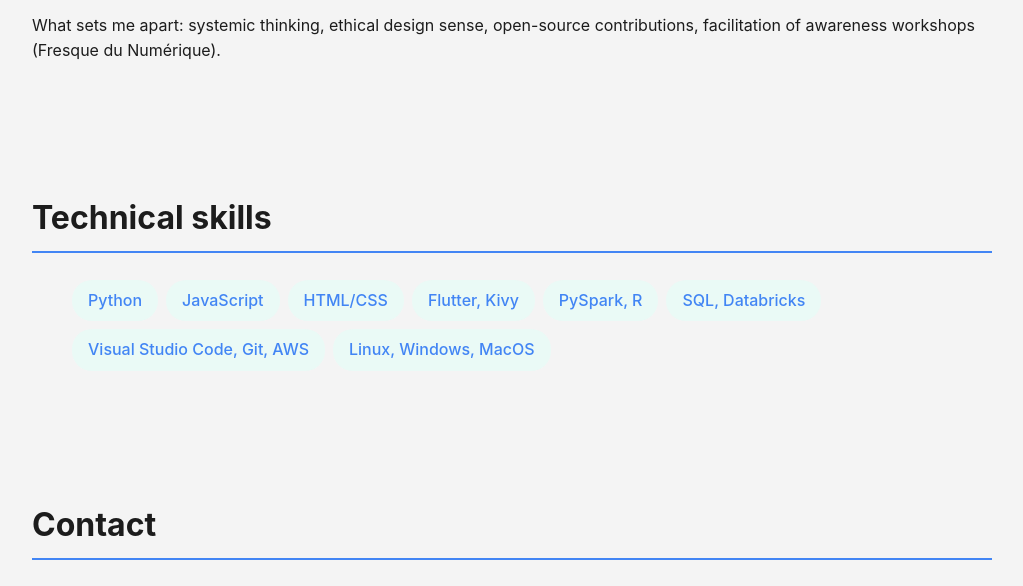
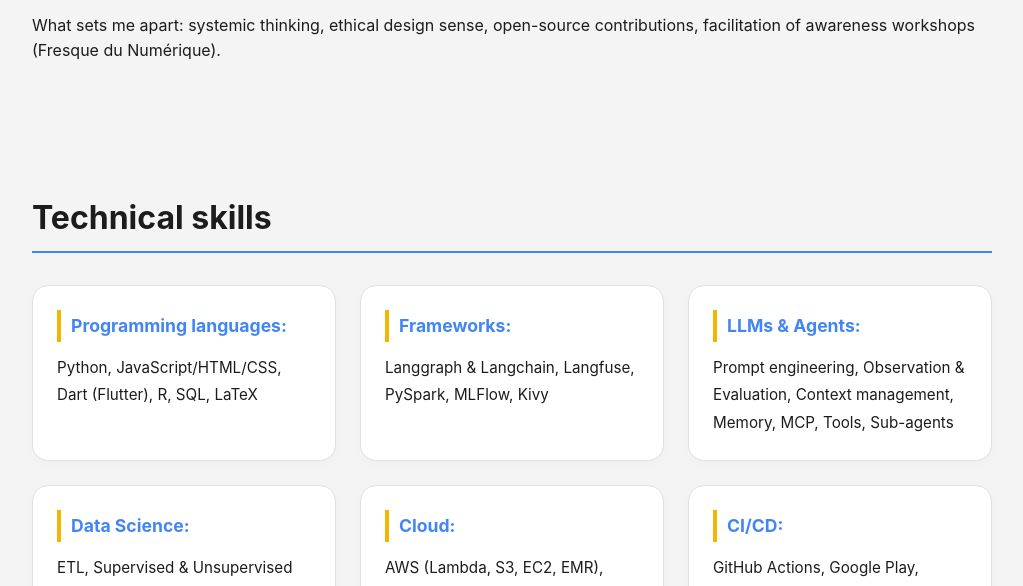
Before and after one commit to felixmortas/felixmortas.github.io, a plain HTML site: page index.html in a window 1280 px wide. Shown: the part 804-1390 px from the top of the page, without its empty margins (128-1151 px from the left). Drawn offline with Linux system fonts and the light colour scheme.

Commit message:
improve skills section

```diff
--- a/index.html
+++ b/index.html
@@ -39,14 +39,15 @@
     <section id="skills" class="container">
       <h2>Technical skills</h2>
       <ul class="skills">
-        <li>Python</li>
-        <li>JavaScript</li>
-        <li>HTML/CSS</li>
-        <li>Flutter, Kivy</li>
-        <li>PySpark, R</li>
-        <li>SQL, Databricks</li>
-        <li>Visual Studio Code, Git, AWS</li>
-        <li>Linux, Windows, MacOS</li>
+        <li><strong>Programming languages:</strong> Python, JavaScript/HTML/CSS, Dart (Flutter), R, SQL, LaTeX</li>
+        <li><strong>Frameworks:</strong> Langgraph & Langchain, Langfuse, PySpark, MLFlow, Kivy</li>
+        <li><strong>LLMs & Agents:</strong> Prompt engineering, Observation & Evaluation, Context management, Memory, MCP, Tools, Sub-agents</li>
+        <li><strong>Data Science:</strong> ETL, Supervised & Unsupervised MLOps, Structured & Unstructured data</li>
+        <li><strong>Cloud:</strong> AWS (Lambda, S3, EC2, EMR), Heroku</li>
+        <li><strong>CI/CD:</strong> GitHub Actions, Google Play, AppStore Connect</li>
+        <li><strong>External services:</strong> RevenueCat (Online payment), Firebase (Firestore, Auth), Google AdMob</li>
+        <li><strong>Development tools:</strong> VS Code, Databricks, Git</li>
+        <li><strong>OS:</strong> Linux, Windows, MacOS</li>
       </ul>
     </section>
 
--- a/style.css
+++ b/style.css
@@ -79,20 +79,66 @@ h2 {
   margin-top: 3rem;
 }
 
-.skills {
-  display: flex;
-  flex-wrap: wrap;
-  gap: 0.5rem;
-  margin-top: 1rem;
+/* ===== DESIGN SECTION SKILLS AMÉLIORÉ ===== */
+
+#skills {
+  padding-bottom: 4rem;
 }
 
+/* On transforme la liste en grille de cartes */
+.skills {
+  display: grid;
+  grid-template-columns: repeat(auto-fill, minmax(300px, 1fr));
+  gap: 1.5rem;
+  padding: 0;
+  margin-top: 2rem;
+  list-style: none;
+}
+
+/* Style de chaque carte de catégorie */
 .skills li {
-  background-color: #eafaf6;
+  background: #ffffff;
+  border: 1px solid #e0e0e0;
+  border-radius: 16px;
+  padding: 1.5rem;
+  transition: all 0.3s ease;
+  display: flex;
+  flex-direction: column;
+  box-shadow: 0 4px 6px rgba(0,0,0,0.02);
+  color: var(--text); /* Reset la couleur héritée */
+  font-weight: normal; /* Reset */
+}
+
+.skills li:hover {
+  transform: translateY(-5px);
+  box-shadow: 0 10px 20px rgba(0,0,0,0.08);
+  border-color: var(--primary);
+}
+
+/* Style des titres de catégories (ex: "Programming languages:") */
+.skills li strong {
+  display: block;
   color: var(--primary);
-  padding: 0.5rem 1rem;
-  border-radius: 20px;
-  list-style: none;
-  font-weight: 500;
+  font-size: 1.1rem;
+  margin-bottom: 0.75rem;
+  border-left: 4px solid var(--accent);
+  padding-left: 10px;
+}
+
+/* Optionnel : Transformer le texte brut en "Badges/Tags" visuels */
+/* Si tu veux garder le texte tel quel, ignore ce qui suit.
+   Mais pour un effet visuel fort, on peut styliser le contenu. */
+
+.skills li {
+  line-height: 1.8;
+  font-size: 0.95rem;
+}
+
+/* Media Query pour mobile */
+@media (max-width: 600px) {
+  .skills {
+    grid-template-columns: 1fr;
+  }
 }
 
 /* --- Section Contact Design --- */
@@ -292,8 +338,4 @@ footer {
     flex-direction: column;
     align-items: center;
   }
-
-  .skills {
-    flex-direction: column;
-  }
 }
```
